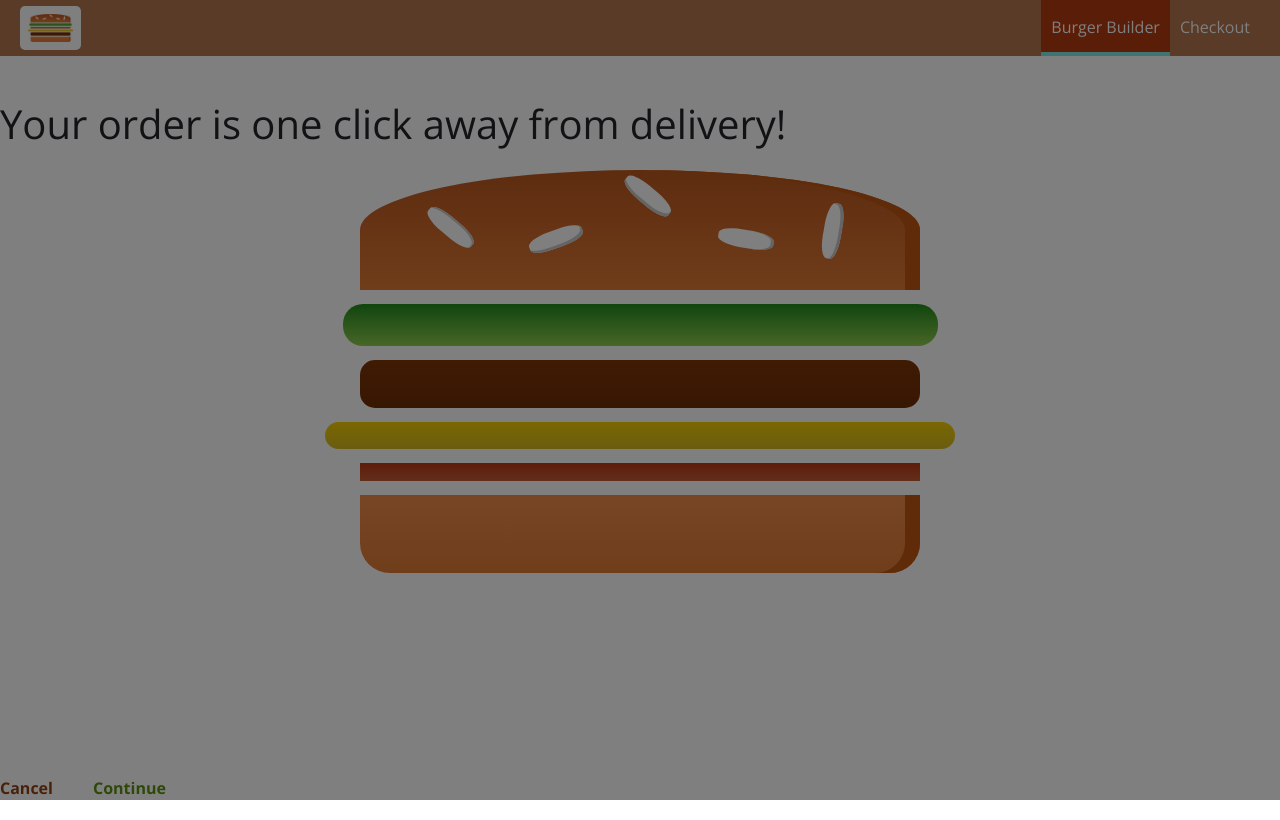
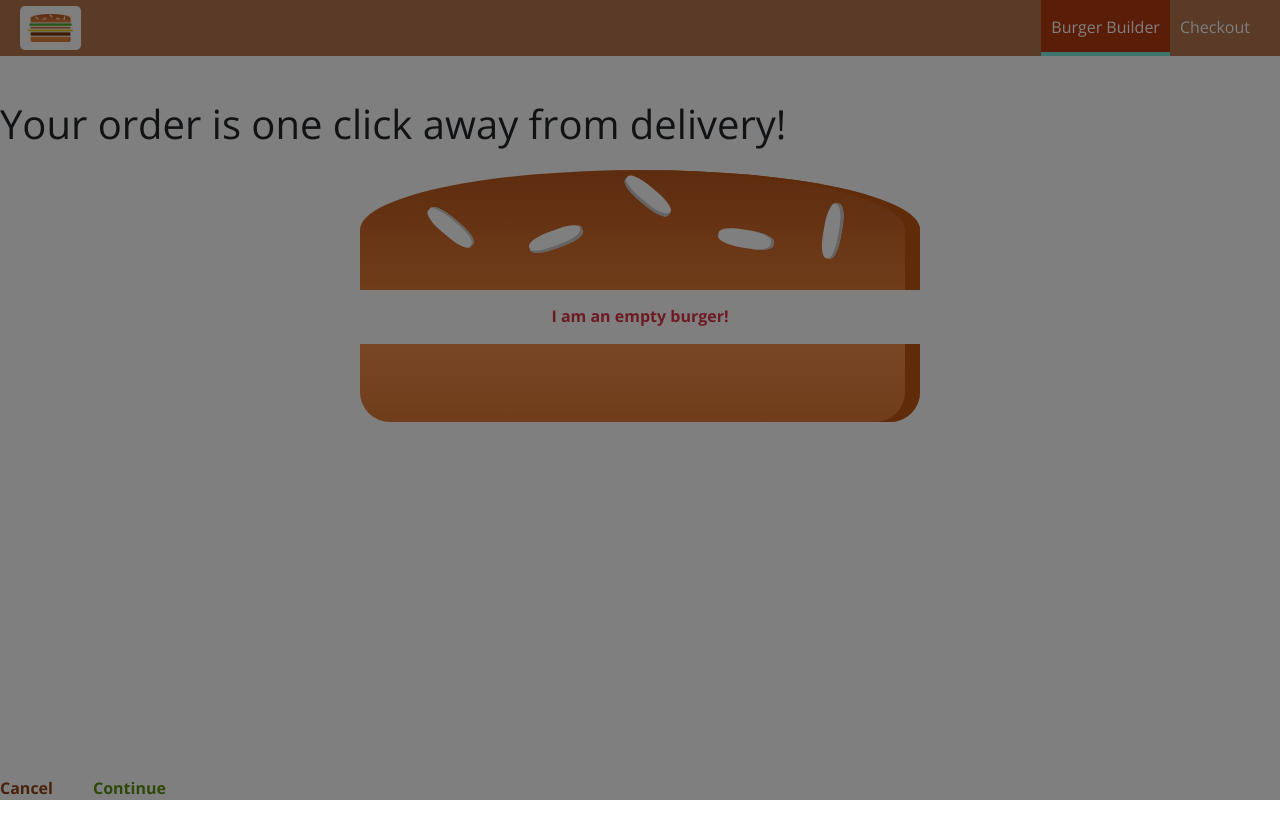
Before and after one commit to angieto/burger-builder, a React app: page /checkout in a window 1280 px wide. Built offline with nearby package versions, Linux system fonts and the light colour scheme.

Commit message:
implemented passing ingredients via query params

```diff
--- a/src/containers/BurgerBuilder/BurgerBuilder.js
+++ b/src/containers/BurgerBuilder/BurgerBuilder.js
@@ -96,7 +96,15 @@ class BurgerBuilder extends Component {
         // axios.post('/orders.json', order)
         //      .then(res => this.setState({ loading: false, purchasing: false }))
         //      .catch(err => this.setState({ loading: false, purchasing: false }));
-        return this.props.history.push('/checkout');
+        const queryParams = [];
+        for (let i in this.state.ingredients) {
+            queryParams.push(`${encodeURIComponent(i)} = ${encodeURIComponent(this.state.ingredients[i])}`)
+        }
+        const queryString = queryParams.join('&');
+        return this.props.history.push({
+            pathname: '/checkout',
+            search: '?' + queryString
+        });
     }
 
     render() {
--- a/src/containers/Checkout/Checkout.js
+++ b/src/containers/Checkout/Checkout.js
@@ -9,6 +9,17 @@ class Checkout extends Component {
             cheese: 1,
             bacon: 1
         }
+    }
+
+    componentDidMount() {
+        const query = new URLSearchParams(this.props.search);
+        const ingredients = {};
+        for (let param of query.entries()) {
+            // each entry looks like this: ['salad', '1']
+            console.log(param);
+            ingredients[param[0]] = +param[1];
+        }
+        this.setState({ingredients: ingredients});
     }
 
     checkoutCancelledHandler = () => {
```
